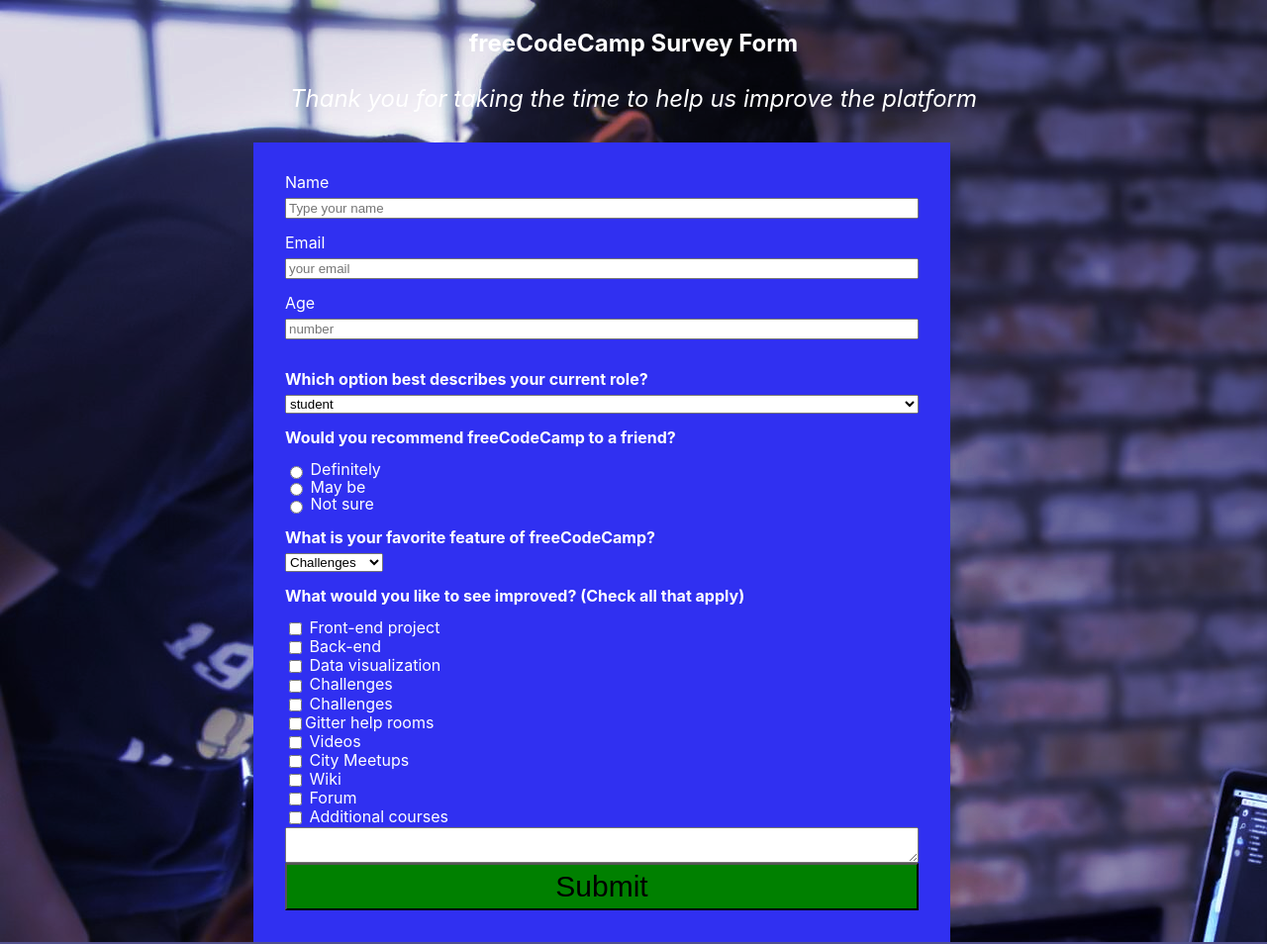
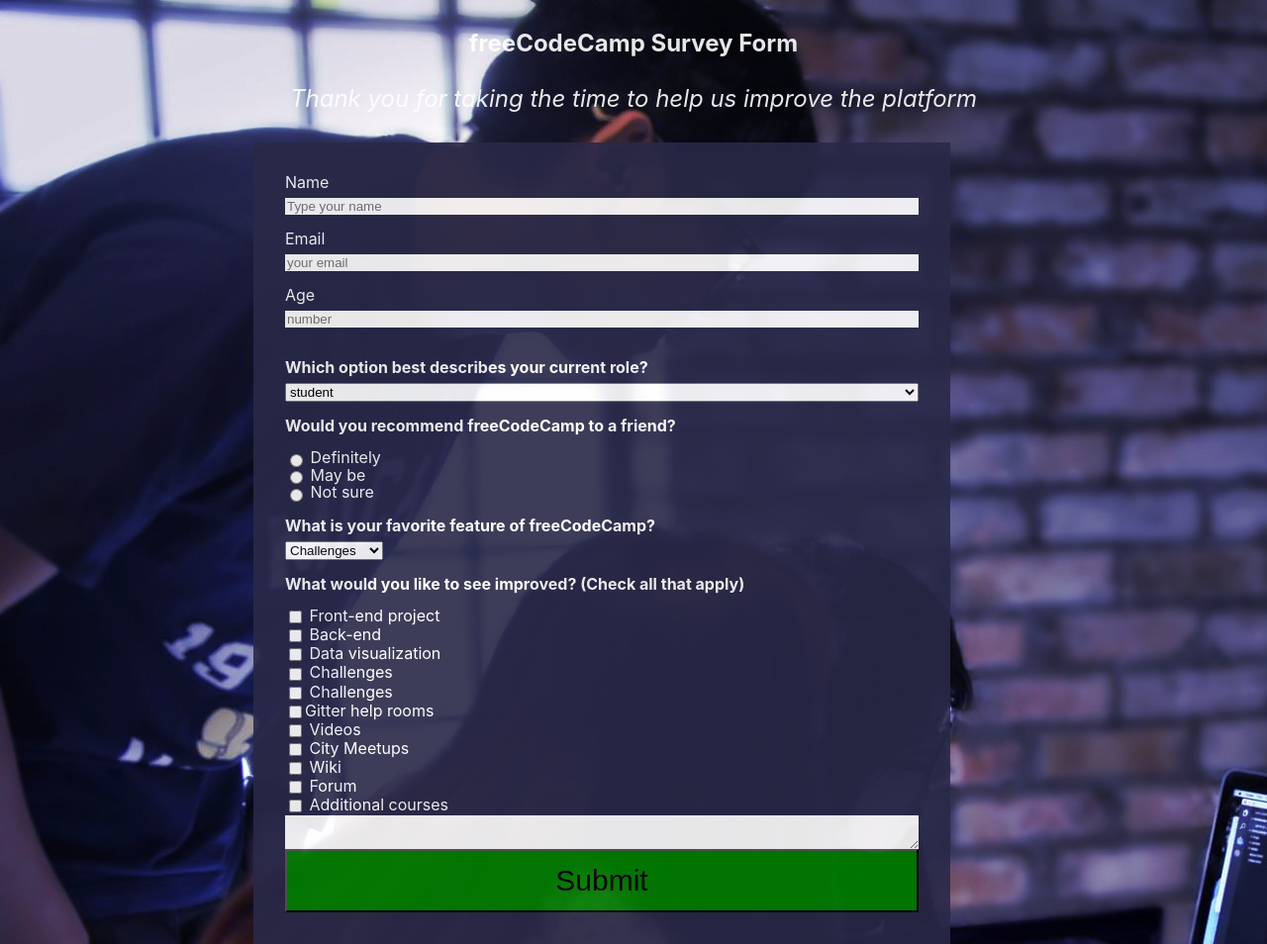
Before and after one commit to catalystcodes/FCC-surveyForm, a plain HTML site: page index.html in a window 1280 px wide. Shown: the whole page at 99% size. Drawn offline with Linux system fonts and the light colour scheme.

Commit message:
update code base

```diff
--- a/css/style.css
+++ b/css/style.css
@@ -3,6 +3,7 @@ body {
     background-image: url(../media/survey-form-background.jpeg);
     background-color: rgb(82, 81, 141);
     background-blend-mode: hard-light;
+    opacity: 0.9;
 }
 
 h1 {
@@ -22,7 +23,7 @@ h1 {
 }
 
 form {
-    background-color: rgb(48, 48, 241);
+    background-color: rgb(41, 41, 72);
     padding-top: 2rem;
     padding-right: 2rem;
     padding-left: 2rem;
@@ -41,13 +42,14 @@ button.submit {
     display: flex;
     flex-direction: column;
     align-items: center;
-    height: 3rem;
+    height: 4rem;
     justify-content: center;
     font-size: 30px;
 }
 
 #name-label {
     margin-bottom: 0.5rem;
+    outline: none;
 }
 
 #email-label {
@@ -65,3 +67,9 @@ button.submit {
 .head1 {
     margin-bottom: 0.5rem;
 }
+
+input,
+textarea {
+    outline: none;
+    border: none;
+}
--- a/index.html
+++ b/index.html
@@ -33,11 +33,6 @@
             <option value="other">other/option>
         </select>
         <br>
-
-
-
-
-
         <h2 class="head2">Would you recommend freeCodeCamp to a friend?</h2>
 
 
@@ -79,7 +74,7 @@
             <input type="checkbox" id="Forum" name="Forum" value="Forum"> Forum<br>
             <input type="checkbox" id="Additional courses" name="Additional courses" value="Additional courses"> Additional courses<br>
         </div>
-        <textarea placeholder="more comment"> </textarea>
+        <textarea placeholder="morecomment"> </textarea>
         <button class="submit" id="submit">Submit</button>
     </form>
 
```
